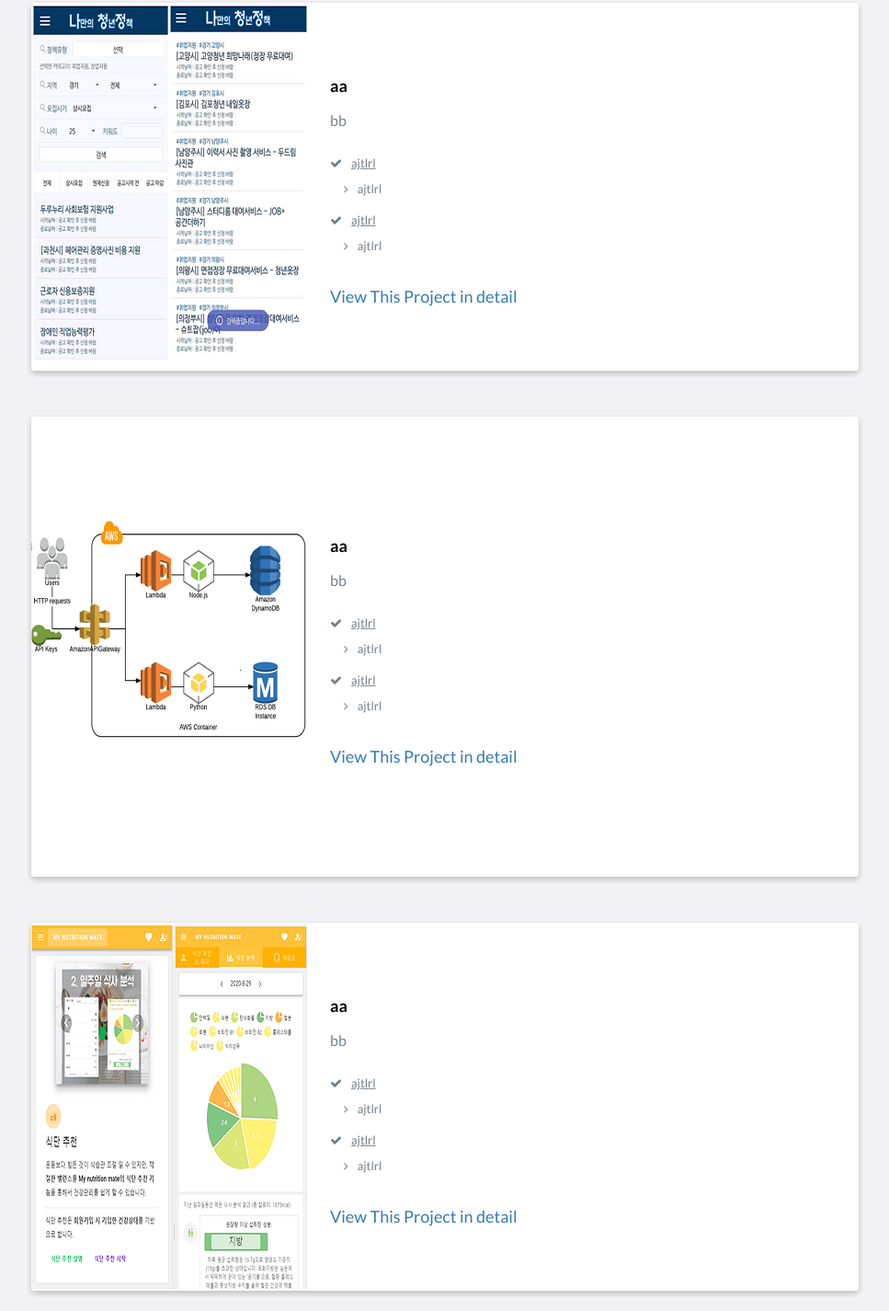
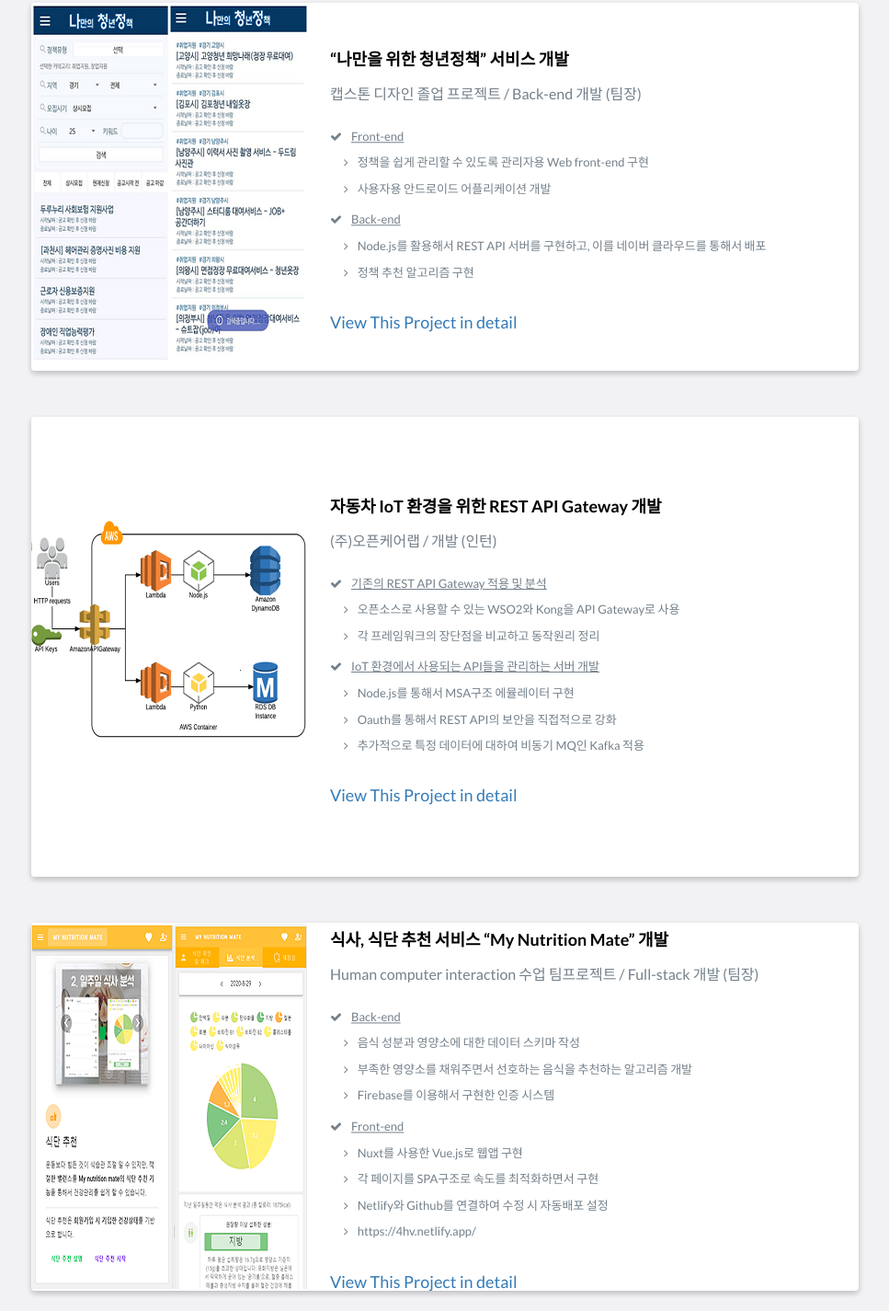
Before and after one commit to peterhyun1234/peterhyun1234.github.io, a website: page index.html in a window 1280 px wide. Shown: the part 4303-5728 px from the top of the page at 92% size, without its empty margins (156-1123 px from the left). Drawn offline with nearby package versions, Linux system fonts and the light colour scheme.

Commit message:
add descriptions of projects

```diff
--- a/index.html
+++ b/index.html
@@ -191,14 +191,14 @@
                     </div>
                     <!-- End .project-image -->
                     <div class="project-info" style="text-align: left;">
-                        <p style="font-size: large; margin: 10px 10px 13px 10px; color: black; font-weight: bold;">aa</p>
-                        <p style="font-size: medium; margin: 10px 10px 25px 10px;">bb</p>
+                        <p style="font-size: large; margin: 10px 10px 13px 10px; color: black; font-weight: bold;">실시간 압력측정기와 제어하는 프로그램 개발</p>
+                        <p style="font-size: medium; margin: 10px 10px 25px 10px;">㈜키즈소프트, 삼성전자 / 개발 (인턴)</p>
 
-                        <p style="font-size: small; margin: 10px; text-decoration: underline;"><i class="fa fa-check" style="margin-right: 10px;"></i>ajtlrl</p>
-                        <p style="font-size: small; margin: 10px 10px 10px 25px;"><i class="fa fa-angle-right" style="margin-right: 10px;"></i>ajtlrl</p>
+                        <p style="font-size: small; margin: 10px; text-decoration: underline;"><i class="fa fa-check" style="margin-right: 10px;"></i>압력측정기</p>
+                        <p style="font-size: small; margin: 10px 10px 10px 25px;"><i class="fa fa-angle-right" style="margin-right: 10px;"></i>압력측정 센서를 내장한 아두이노에서 프로세싱한 데이터를 Wifi와 UART로 MFC 프로세스로 전송</p>
 
-                        <p style="font-size: small; margin: 15px 10px 10px 10px; text-decoration: underline;"><i class="fa fa-check" style="margin-right: 10px;"></i>ajtlrl</p>
-                        <p style="font-size: small; margin: 10px 10px 10px 25px;"><i class="fa fa-angle-right" style="margin-right: 10px;"></i>ajtlrl</p>
+                        <p style="font-size: small; margin: 15px 10px 10px 10px; text-decoration: underline;"><i class="fa fa-check" style="margin-right: 10px;"></i>제어 프로그램</p>
+                        <p style="font-size: small; margin: 10px 10px 10px 25px;"><i class="fa fa-angle-right" style="margin-right: 10px;"></i>MFC를 활용해서 UART, Wifi로 실시간으로 데이터를 나타내고 분석할 수 있는 프로그램 개발</p>
 
                         <br>
                         <a style="font-size: large; margin: 10px 10px 10px 10px;" href="https://www.github.com/peterhyun1234/">View This Project in detail</a>
@@ -213,14 +213,16 @@
                     </div>
                     <!-- End .project-image -->
                     <div class="project-info" style="text-align: left;">
-                        <p style="font-size: large; margin: 10px 10px 13px 10px; color: black; font-weight: bold;">aa</p>
-                        <p style="font-size: medium; margin: 10px 10px 25px 10px;">bb</p>
+                        <p style="font-size: large; margin: 10px 10px 13px 10px; color: black; font-weight: bold;">“나만을 위한 청년정책” 서비스 개발</p>
+                        <p style="font-size: medium; margin: 10px 10px 25px 10px;">캡스톤 디자인 졸업 프로젝트 / Back-end 개발 (팀장)</p>
 
-                        <p style="font-size: small; margin: 10px; text-decoration: underline;"><i class="fa fa-check" style="margin-right: 10px;"></i>ajtlrl</p>
-                        <p style="font-size: small; margin: 10px 10px 10px 25px;"><i class="fa fa-angle-right" style="margin-right: 10px;"></i>ajtlrl</p>
+                        <p style="font-size: small; margin: 10px; text-decoration: underline;"><i class="fa fa-check" style="margin-right: 10px;"></i>Front-end</p>
+                        <p style="font-size: small; margin: 10px 10px 10px 25px;"><i class="fa fa-angle-right" style="margin-right: 10px;"></i>정책을 쉽게 관리할 수 있도록 관리자용 Web front-end 구현</p>
+                        <p style="font-size: small; margin: 10px 10px 10px 25px;"><i class="fa fa-angle-right" style="margin-right: 10px;"></i>사용자용 안드로이드 어플리케이션 개발</p>
 
-                        <p style="font-size: small; margin: 15px 10px 10px 10px; text-decoration: underline;"><i class="fa fa-check" style="margin-right: 10px;"></i>ajtlrl</p>
-                        <p style="font-size: small; margin: 10px 10px 10px 25px;"><i class="fa fa-angle-right" style="margin-right: 10px;"></i>ajtlrl</p>
+                        <p style="font-size: small; margin: 15px 10px 10px 10px; text-decoration: underline;"><i class="fa fa-check" style="margin-right: 10px;"></i>Back-end</p>
+                        <p style="font-size: small; margin: 10px 10px 10px 25px;"><i class="fa fa-angle-right" style="margin-right: 10px;"></i>Node.js를 활용해서 REST API 서버를 구현하고, 이를 네이버 클라우드를 통해서 배포</p>
+                        <p style="font-size: small; margin: 10px 10px 10px 25px;"><i class="fa fa-angle-right" style="margin-right: 10px;"></i>정책 추천 알고리즘 구현</p>
 
                         <br>
                         <a style="font-size: large; margin: 10px 10px 10px 10px;" href="https://www.github.com/peterhyun1234/">View This Project in detail</a>
@@ -235,14 +237,17 @@
                     </div>
                     <!-- End .project-image -->
                     <div class="project-info" style="text-align: left;">
-                        <p style="font-size: large; margin: 10px 10px 13px 10px; color: black; font-weight: bold;">aa</p>
-                        <p style="font-size: medium; margin: 10px 10px 25px 10px;">bb</p>
+                        <p style="font-size: large; margin: 10px 10px 13px 10px; color: black; font-weight: bold;">자동차 IoT 환경을 위한 REST API Gateway 개발</p>
+                        <p style="font-size: medium; margin: 10px 10px 25px 10px;">(주)오픈케어랩 / 개발 (인턴)</p>
 
-                        <p style="font-size: small; margin: 10px; text-decoration: underline;"><i class="fa fa-check" style="margin-right: 10px;"></i>ajtlrl</p>
-                        <p style="font-size: small; margin: 10px 10px 10px 25px;"><i class="fa fa-angle-right" style="margin-right: 10px;"></i>ajtlrl</p>
+                        <p style="font-size: small; margin: 10px; text-decoration: underline;"><i class="fa fa-check" style="margin-right: 10px;"></i>기존의 REST API Gateway 적용 및 분석</p>
+                        <p style="font-size: small; margin: 10px 10px 10px 25px;"><i class="fa fa-angle-right" style="margin-right: 10px;"></i>오픈소스로 사용할 수 있는 WSO2와 Kong을 API Gateway로 사용</p>
+                        <p style="font-size: small; margin: 10px 10px 10px 25px;"><i class="fa fa-angle-right" style="margin-right: 10px;"></i>각 프레임워크의 장단점을 비교하고 동작원리 정리</p>
 
-                        <p style="font-size: small; margin: 15px 10px 10px 10px; text-decoration: underline;"><i class="fa fa-check" style="margin-right: 10px;"></i>ajtlrl</p>
-                        <p style="font-size: small; margin: 10px 10px 10px 25px;"><i class="fa fa-angle-right" style="margin-right: 10px;"></i>ajtlrl</p>
+                        <p style="font-size: small; margin: 15px 10px 10px 10px; text-decoration: underline;"><i class="fa fa-check" style="margin-right: 10px;"></i>IoT 환경에서 사용되는 API들을 관리하는 서버 개발</p>
+                        <p style="font-size: small; margin: 10px 10px 10px 25px;"><i class="fa fa-angle-right" style="margin-right: 10px;"></i>Node.js를 통해서 MSA구조 에뮬레이터 구현</p>
+                        <p style="font-size: small; margin: 10px 10px 10px 25px;"><i class="fa fa-angle-right" style="margin-right: 10px;"></i>Oauth를 통해서 REST API의 보안을 직접적으로 강화</p>
+                        <p style="font-size: small; margin: 10px 10px 10px 25px;"><i class="fa fa-angle-right" style="margin-right: 10px;"></i>추가적으로 특정 데이터에 대하여 비동기 MQ인 Kafka 적용</p>
 
                         <br>
                         <a style="font-size: large; margin: 10px 10px 10px 10px;" href="https://www.github.com/peterhyun1234/">View This Project in detail</a>
@@ -257,14 +262,19 @@
                     </div>
                     <!-- End .project-image -->
                     <div class="project-info" style="text-align: left;">
-                        <p style="font-size: large; margin: 10px 10px 13px 10px; color: black; font-weight: bold;">aa</p>
-                        <p style="font-size: medium; margin: 10px 10px 25px 10px;">bb</p>
+                        <p style="font-size: large; margin: 10px 10px 13px 10px; color: black; font-weight: bold;">식사, 식단 추천 서비스 “My Nutrition Mate” 개발</p>
+                        <p style="font-size: medium; margin: 10px 10px 25px 10px;">Human computer interaction 수업 팀프로젝트 / Full-stack 개발 (팀장)</p>
 
-                        <p style="font-size: small; margin: 10px; text-decoration: underline;"><i class="fa fa-check" style="margin-right: 10px;"></i>ajtlrl</p>
-                        <p style="font-size: small; margin: 10px 10px 10px 25px;"><i class="fa fa-angle-right" style="margin-right: 10px;"></i>ajtlrl</p>
+                        <p style="font-size: small; margin: 10px; text-decoration: underline;"><i class="fa fa-check" style="margin-right: 10px;"></i>Back-end</p>
+                        <p style="font-size: small; margin: 10px 10px 10px 25px;"><i class="fa fa-angle-right" style="margin-right: 10px;"></i>음식 성분과 영양소에 대한 데이터 스키마 작성</p>
+                        <p style="font-size: small; margin: 10px 10px 10px 25px;"><i class="fa fa-angle-right" style="margin-right: 10px;"></i>부족한 영양소를 채워주면서 선호하는 음식을 추천하는 알고리즘 개발</p>
+                        <p style="font-size: small; margin: 10px 10px 10px 25px;"><i class="fa fa-angle-right" style="margin-right: 10px;"></i>Firebase를 이용해서 구현한 인증 시스템</p>
 
-                        <p style="font-size: small; margin: 15px 10px 10px 10px; text-decoration: underline;"><i class="fa fa-check" style="margin-right: 10px;"></i>ajtlrl</p>
-                        <p style="font-size: small; margin: 10px 10px 10px 25px;"><i class="fa fa-angle-right" style="margin-right: 10px;"></i>ajtlrl</p>
+                        <p style="font-size: small; margin: 15px 10px 10px 10px; text-decoration: underline;"><i class="fa fa-check" style="margin-right: 10px;"></i>Front-end</p>
+                        <p style="font-size: small; margin: 10px 10px 10px 25px;"><i class="fa fa-angle-right" style="margin-right: 10px;"></i>Nuxt를 사용한 Vue.js로 웹앱 구현</p>
+                        <p style="font-size: small; margin: 10px 10px 10px 25px;"><i class="fa fa-angle-right" style="margin-right: 10px;"></i>각 페이지를 SPA구조로 속도를 최적화하면서 구현</p>
+                        <p style="font-size: small; margin: 10px 10px 10px 25px;"><i class="fa fa-angle-right" style="margin-right: 10px;"></i>Netlify와 Github를 연결하여 수정 시 자동배포 설정</p>
+                        <p style="font-size: small; margin: 10px 10px 10px 25px;"><i class="fa fa-angle-right" style="margin-right: 10px;"></i>https://4hv.netlify.app/</p>
 
                         <br>
                         <a style="font-size: large; margin: 10px 10px 10px 10px;" href="https://www.github.com/peterhyun1234/">View This Project in detail</a>
```
